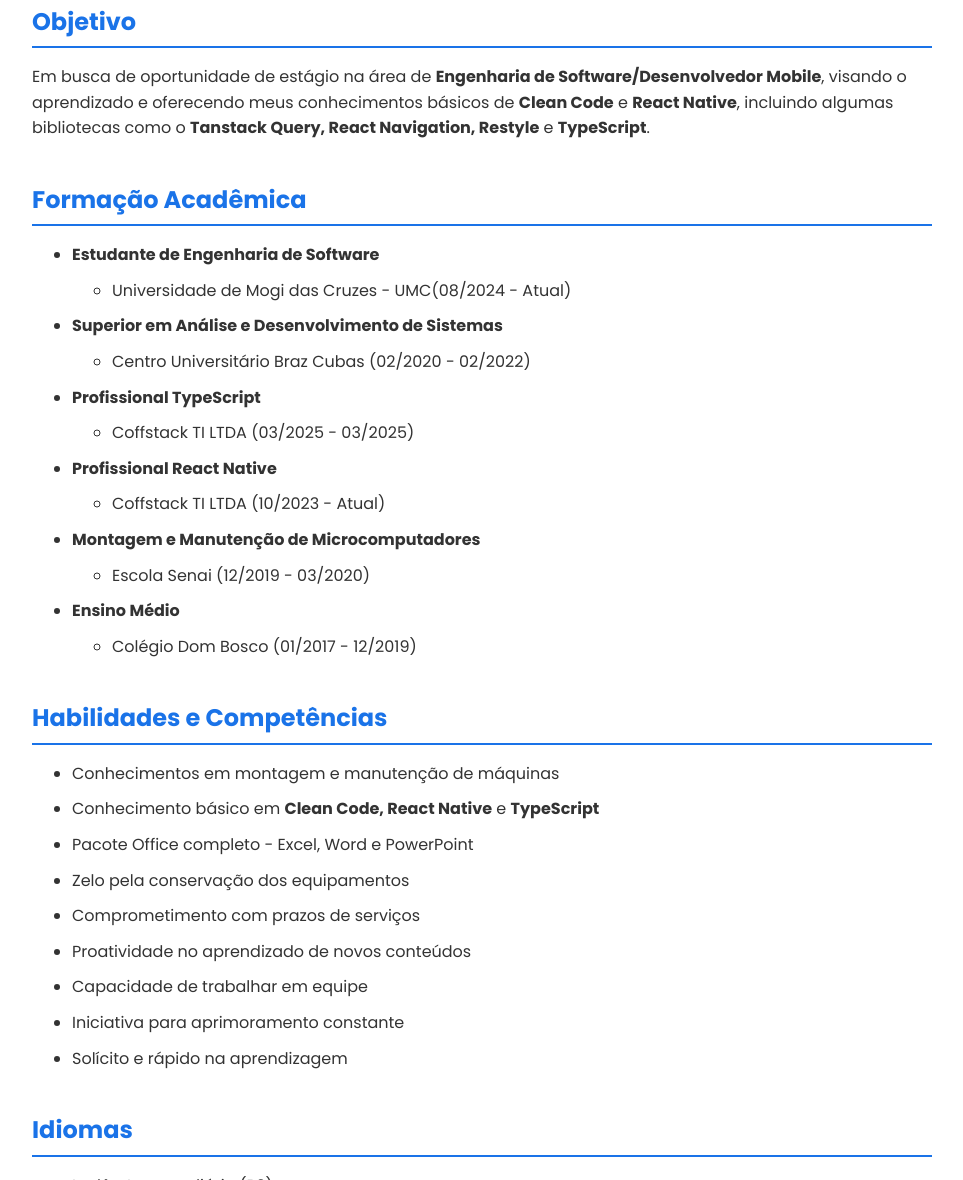
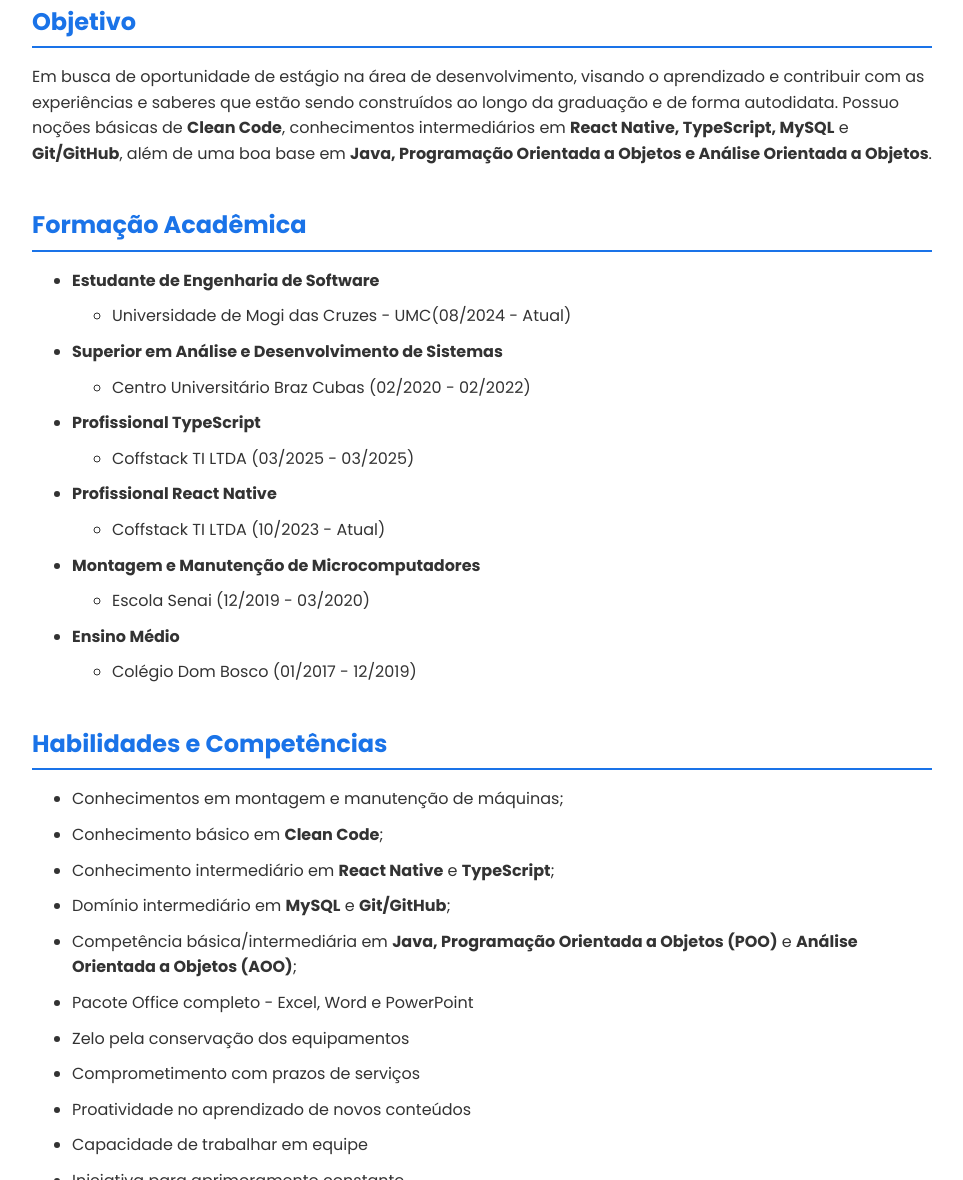
Before and after one commit to AbadeMTH/curriculo, a plain HTML site: page index.html in a window 1280 px wide. Shown: the part 467-1647 px from the top of the page, without its empty margins (158-1121 px from the left). Drawn offline with Linux system fonts and the light colour scheme.

Commit message:
mudança de infos

```diff
--- a/index.html
+++ b/index.html
@@ -42,10 +42,15 @@
         <main>
             <section>
                 <h2>Objetivo</h2>
-                <p>Em busca de oportunidade de estágio na área de <strong>Engenharia de Software/Desenvolvedor
-                        Mobile</strong>, visando o aprendizado e oferecendo meus conhecimentos básicos de <strong>Clean
-                        Code</strong> e <strong>React Native</strong>, incluindo algumas bibliotecas como o
-                    <strong>Tanstack Query, React Navigation, Restyle</strong> e <strong>TypeScript</strong>.
+                <p>
+                    Em busca de oportunidade de estágio na área de desenvolvimento, visando o aprendizado e contribuir
+                    com as
+                    experiências e saberes que estão sendo construídos ao longo da graduação e de forma autodidata.
+                    Possuo noções
+                    básicas de <strong>Clean Code</strong>, conhecimentos intermediários em <strong>React Native,
+                        TypeScript, MySQL</strong> e <strong>Git/GitHub</strong>, além
+                    de uma boa base em <strong>Java, Programação Orientada a Objetos e Análise Orientada a
+                        Objetos</strong>.
                 </p>
             </section>
 
@@ -82,9 +87,11 @@
             <section>
                 <h2>Habilidades e Competências</h2>
                 <ul>
-                    <li>Conhecimentos em montagem e manutenção de máquinas</li>
-                    <li>Conhecimento básico em <strong>Clean Code, React Native</strong> e <strong>TypeScript</strong>
-                    </li>
+                    <li>Conhecimentos em montagem e manutenção de máquinas;</li>
+                    <li>Conhecimento básico em <strong>Clean Code</strong>;</li>
+                    <li>Conhecimento intermediário em <strong>React Native</strong> e <strong>TypeScript</strong>;</li>
+                    <li>Domínio intermediário em <strong>MySQL</strong> e <strong>Git/GitHub</strong>;</li>
+                    <li>Competência básica/intermediária em <strong>Java, Programação Orientada a Objetos (POO)</strong> e <strong>Análise Orientada a Objetos (AOO)</strong>;</li>
                     <li>Pacote Office completo - Excel, Word e PowerPoint</li>
                     <li>Zelo pela conservação dos equipamentos</li>
                     <li>Comprometimento com prazos de serviços</li>
```
